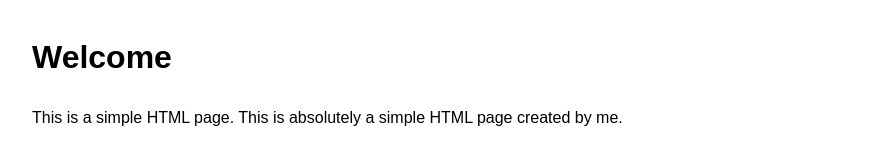
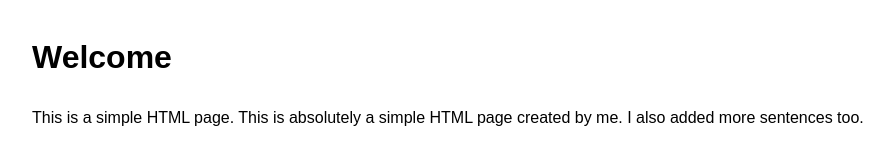
Before and after one commit to hhj2000/skala-intro, a plain HTML site: page index.html in a window 1280 px wide. Shown: the whole page, without its empty margins (0-890 px from the left). Drawn offline with Linux system fonts and the light colour scheme.

Commit message:
I forgot to commit so here is it.#

```diff
--- a/index.html
+++ b/index.html
@@ -14,6 +14,6 @@
   </head>
   <body>
     <h1>Welcome</h1>
-    <p>This is a simple HTML page. This is absolutely a simple HTML page created by me.</p>
+    <p>This is a simple HTML page. This is absolutely a simple HTML page created by me. I also added more sentences too.</p>
   </body>
 </html>
```
Also changed, not shown: 1 other file.
